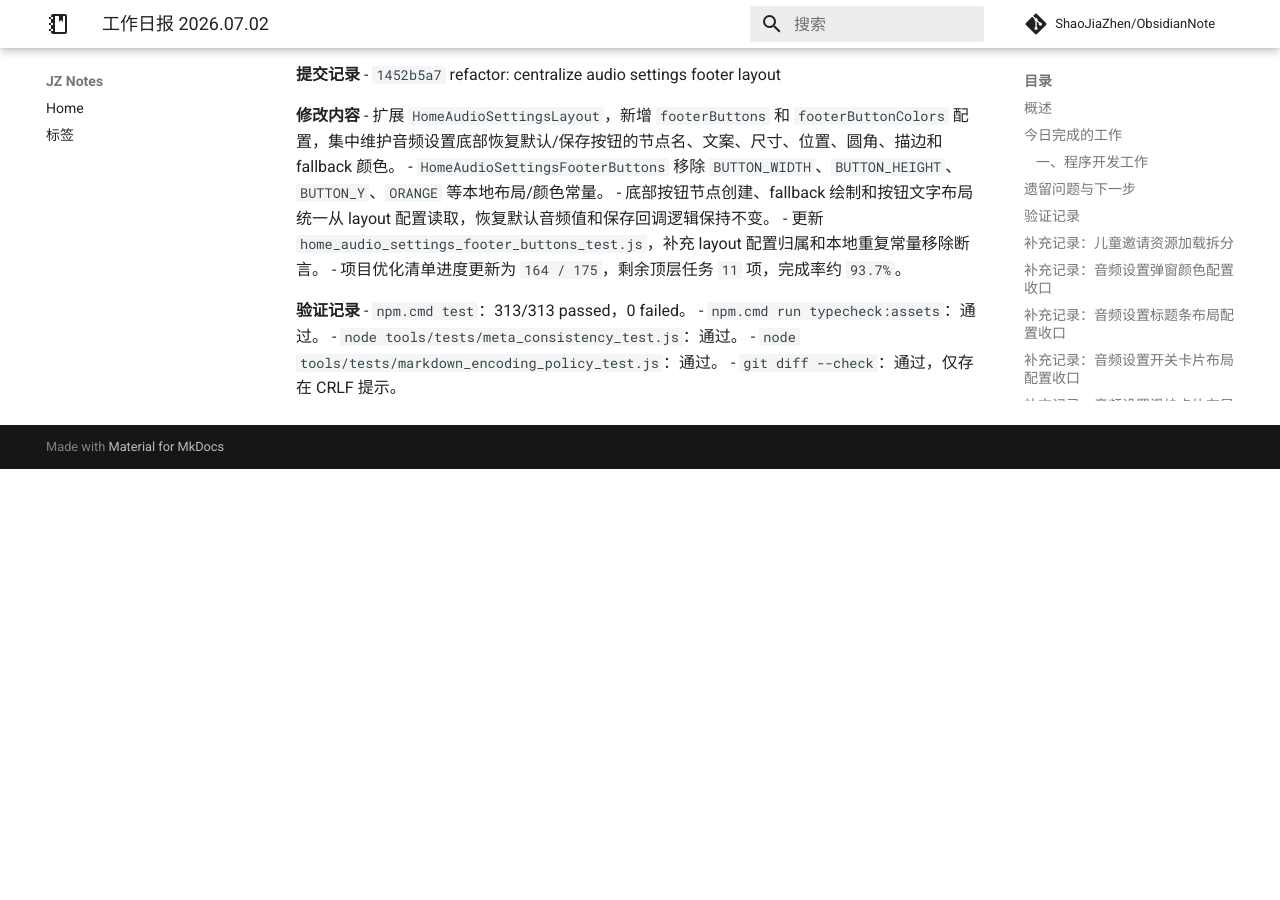
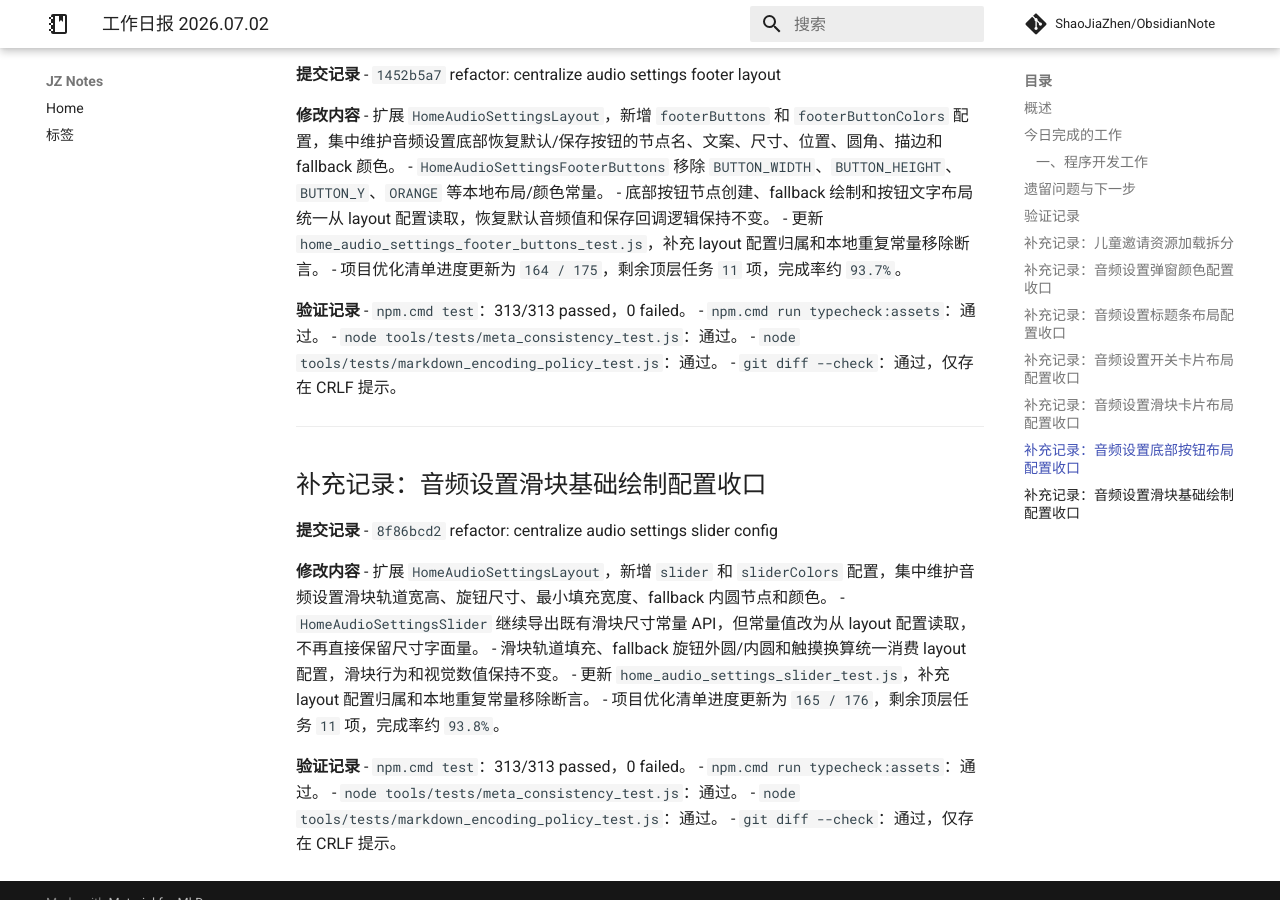
Before and after one commit to ShaoJiaZhen/ObsidianNote, an MkDocs documentation site: the page built from docs/工作内容/2026.07.02.md, in a window 1280 px wide and 900 px high, scrolled down 3825 px. Built offline with MkDocs 1.6.1 and Material for MkDocs 9.7.7, drawn with Linux system fonts in a browser that asks for light colours; comment, search, counter and statistics services are not loaded; before the commit the page ends 4294 px from its top, so only the background shows below that.

Commit message:
docs: record audio slider config centralization
- record project commit 8f86bcd2 in the July 2 work log

- update optimization progress to 165/176

```diff
--- a/docs/工作内容/2026.07.02.md
+++ b/docs/工作内容/2026.07.02.md
@@ -185,3 +185,24 @@ project: 小鸡游戏
 - `node tools/tests/meta_consistency_test.js`：通过。
 - `node tools/tests/markdown_encoding_policy_test.js`：通过。
 - `git diff --check`：通过，仅存在 CRLF 提示。
+
+---
+
+## 补充记录：音频设置滑块基础绘制配置收口
+
+**提交记录**
+- `8f86bcd2` refactor: centralize audio settings slider config
+
+**修改内容**
+- 扩展 `HomeAudioSettingsLayout`，新增 `slider` 和 `sliderColors` 配置，集中维护音频设置滑块轨道宽高、旋钮尺寸、最小填充宽度、fallback 内圆节点和颜色。
+- `HomeAudioSettingsSlider` 继续导出既有滑块尺寸常量 API，但常量值改为从 layout 配置读取，不再直接保留尺寸字面量。
+- 滑块轨道填充、fallback 旋钮外圆/内圆和触摸换算统一消费 layout 配置，滑块行为和视觉数值保持不变。
+- 更新 `home_audio_settings_slider_test.js`，补充 layout 配置归属和本地重复常量移除断言。
+- 项目优化清单进度更新为 `165 / 176`，剩余顶层任务 `11` 项，完成率约 `93.8%`。
+
+**验证记录**
+- `npm.cmd test`：313/313 passed，0 failed。
+- `npm.cmd run typecheck:assets`：通过。
+- `node tools/tests/meta_consistency_test.js`：通过。
+- `node tools/tests/markdown_encoding_policy_test.js`：通过。
+- `git diff --check`：通过，仅存在 CRLF 提示。
```
